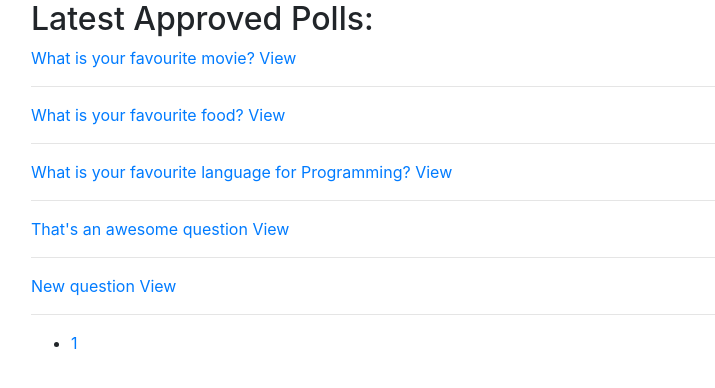
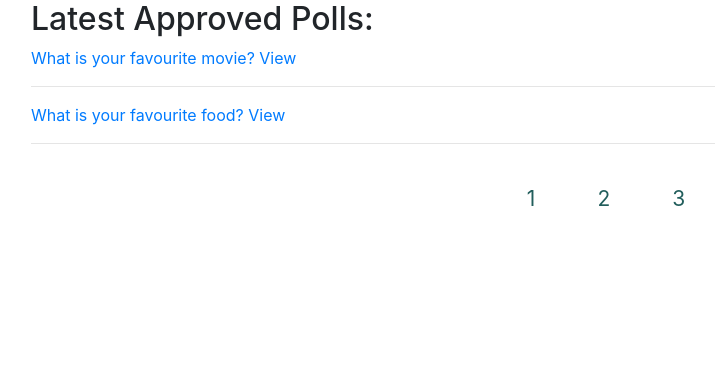
Before and after one commit to lenakotishova/Votalot, a Django app: page /polls/ in a window 1280 px wide. Shown: the part 69-457 px from the top of the page, without its empty margins (54-769 px from the left). Run offline with Django 4.2, Linux system fonts and the light colour scheme; data comes from the database, SQL or seed files in the repository; both versions use the stored data as it was after the commit; some libraries are stand-ins or nearby versions.

Commit message:
FIx Pagination

```diff
--- a/polls/static/polls/style.css
+++ b/polls/static/polls/style.css
@@ -159,3 +159,41 @@
 .header-dark .hero .embed-responsive iframe {
   background-color:#666;
 }
+
+/*PAGINATION*/
+ /*pagination*/
+.list-pages {
+    display: flex;
+  justify-content: center;
+  align-items: center;
+}
+
+.list-pages ul {
+    display: flex;
+    flex-direction: row;
+    list-style: none;
+}
+
+.page-num a {
+    font-size: 21px;
+    display: flex;
+    outline: none;
+    text-decoration: none;
+    color: black;
+    float: left;
+    padding: 8px 16px;
+    transition: background-color .3s;
+    /*border: 1px solid #225e5c;*/
+    color: #225e5c;
+    margin: 15px 15px;
+}
+
+.page-num a:active {
+    border: 5px solid #225e5c;
+    color: #225e5c;
+    margin: 0 15px;
+}
+.page-num a:hover:not(.active){
+    background-color: #2B7A78;
+    color: #FEFFFF;
+}
--- a/polls/templates/polls/base.html
+++ b/polls/templates/polls/base.html
@@ -56,7 +56,5 @@
 
     {% endblock %}
     </div>
-<script src="https://cdn.jsdelivr.net/npm/@popperjs/core@2.11.6/dist/umd/popper.min.js" integrity="sha384-oBqDVmMz9ATKxIep9tiCxS/Z9fNfEXiDAYTujMAeBAsjFuCZSmKbSSUnQlmh/jp3" crossorigin="anonymous"></script>
-<script src="https://cdn.jsdelivr.net/npm/bootstrap@5.3.0-alpha1/dist/js/bootstrap.min.js" integrity="sha384-mQ93GR66B00ZXjt0YO5KlohRA5SY2XofN4zfuZxLkoj1gXtW8ANNCe9d5Y3eG5eD" crossorigin="anonymous"></script>
 </body>
 </html>
--- a/polls/views.py
+++ b/polls/views.py
@@ -2,22 +2,19 @@ from django.forms import modelformset_factory
 from django.shortcuts import render, get_object_or_404, redirect
 from django.http import HttpResponse, HttpResponseRedirect, JsonResponse
 from django.views import generic
-from django.views.generic.edit import CreateView, DeleteView, UpdateView
+
 from django.contrib.auth.decorators import login_required
 from django.contrib.auth.mixins import LoginRequiredMixin
-
-
-from django.forms import formset_factory
-from django.core.exceptions import ValidationError
 
 from .models import *
 from .forms import *
 
 
 class IndexView(generic.ListView, LoginRequiredMixin):
+    paginate_by =2
+
     template_name = 'polls/index.html'
     context_object_name = 'latest_question_list'
-    paginate_by = 5
 
     def get_queryset(self):
         # return the latest 5 questions
@@ -29,17 +26,12 @@ class DetailView(generic.DetailView):
     model = Question
     template_name = 'polls/detail.html'
 
-    # def get_queryset(self):
-    #     """ Exclude any unpublished questions. """
-    #     return get_object_or_404(Question,
-    #                              pk=self.kwargs['pk'],
-    #                              pub_date__lte=timezone.now())
-
 
 class ResultView(LoginRequiredMixin, generic.DetailView):
     login_url = 'users:login'
     model = Question
     template_name = 'polls/results.html'
+
 
 @login_required
 def result_data(request, pk):
@@ -53,6 +45,7 @@ def result_data(request, pk):
 
     return JsonResponse(votedata, safe=False)
 
+
 @login_required(login_url='users:login')
 def vote(request, question_id):
     question = get_object_or_404(Question, pk=question_id)
@@ -60,9 +53,9 @@ def vote(request, question_id):
         selected_choice = question.choice_set.get(pk=request.POST['choice'])
     except KeyError:
         return render(request, 'polls/detail.html',
-                          {'question': question,
-                           'error_message': "You didn't select a choice"
-                           })
+                      {'question': question,
+                       'error_message': "You didn't select a choice"
+                       })
     else:
         selected_choice.votes += 1
         selected_choice.save()
@@ -93,6 +86,7 @@ def create_polls_form_view(request):
 
         return render(request, 'polls/create_poll.html', {'form': form,
                                                           'choice_form': choice_form, })
+
 
 @login_required(login_url='users:login')
 def edit_poll_view(request, pk):
```
Also changed, not shown: polls/forms.py (+0 -19 lines), db.sqlite3.
